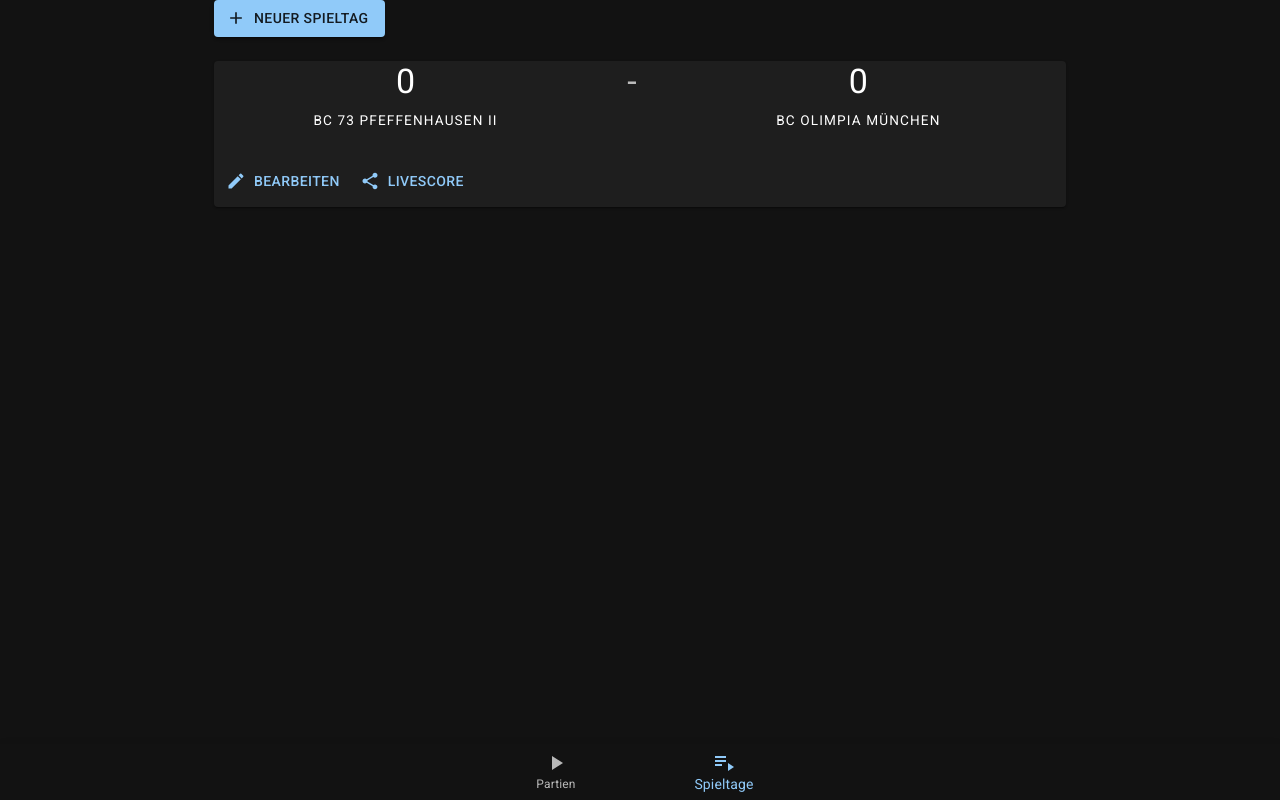
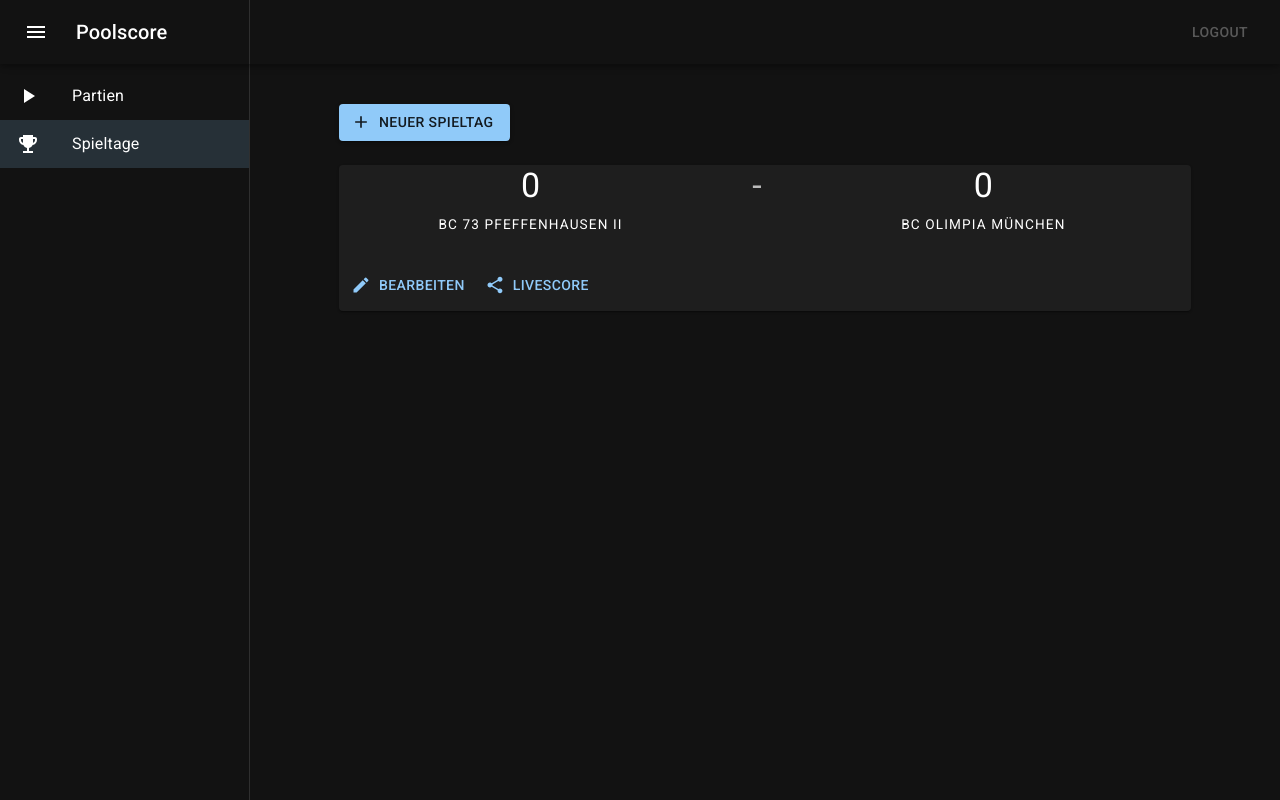
Before and after one commit to sbutz/poolscore, a React (Create React App) app: page /matchdays in a window 1280 px wide. Built offline with nearby package versions, Linux system fonts and the light colour scheme; no server answers; sample sign-in values are in the browser's storage.

Commit message:
Add Drawer Menu

```diff
--- a/src/views/MainLayout.tsx
+++ b/src/views/MainLayout.tsx
@@ -1,40 +1,90 @@
-import { PlayArrow, PlaylistPlay } from '@mui/icons-material';
+import { EmojiEvents, Menu, PlayArrow } from '@mui/icons-material';
 import {
-  BottomNavigation, BottomNavigationAction, Container, Paper, Stack,
+  AppBar, IconButton, Toolbar, Typography, Container, Drawer, Box, List, ListItem, ListItemButton,
+  ListItemIcon, ListItemText, useTheme, useMediaQuery,
+  Button,
 } from '@mui/material';
+import { useState } from 'react';
 import { Link, Outlet, useLocation } from 'react-router-dom';
 
-const routes : { [path: string]: number } = {
-  '/games': 0,
-  '/matchdays': 1,
-};
+function DrawerListItem(text: string, icon: React.ReactNode, link: string) {
+  const location = useLocation();
+  return (
+    <ListItem key={text} disablePadding>
+      <ListItemButton component={Link} to={link} selected={location.pathname === link}>
+        <ListItemIcon>
+          {icon}
+        </ListItemIcon>
+        <ListItemText primary={text} />
+      </ListItemButton>
+    </ListItem>
+  );
+}
 
-function NavBar() {
-  const location = useLocation();
-  const value = routes[location.pathname] || 0;
+interface MainDrawerProps {
+  open: boolean;
+  toggleDrawer: (open: boolean) => void;
+}
+function MainDrawer({ open, toggleDrawer } : MainDrawerProps) {
+  const theme = useTheme();
+  const isDesktop = useMediaQuery(theme.breakpoints.up('md'));
 
   return (
-    <Paper
+    <Drawer
+      open={open}
+      onClose={() => { toggleDrawer(false); }}
+      variant={isDesktop ? 'permanent' : 'temporary'}
       sx={{
-        position: 'fixed', bottom: 0, left: 0, right: 0,
+        width: 250,
+        flexShrink: 0,
+        '& .MuiDrawer-paper': {
+          width: 250,
+          boxSizing: 'border-box',
+        },
       }}
-      elevation={3}
     >
-      <BottomNavigation showLabels value={value}>
-        <BottomNavigationAction label="Partien" icon={<PlayArrow />} component={Link} to="/games" />
-        <BottomNavigationAction label="Spieltage" icon={<PlaylistPlay />} component={Link} to="/matchdays" />
-      </BottomNavigation>
-    </Paper>
+      <Toolbar />
+      <List>
+        {DrawerListItem('Partien', <PlayArrow />, '/games')}
+        {DrawerListItem('Spieltage', <EmojiEvents />, '/matchdays')}
+      </List>
+    </Drawer>
   );
 }
 
 export default function MainLayout() {
+  const theme = useTheme();
+  const [openDrawer, setDrawerOpen] = useState(false);
+
   return (
-    <Stack height="100vh">
+    <Box sx={{ display: 'flex' }}>
+      <AppBar
+        position="fixed"
+        color="transparent"
+        sx={{ zIndex: theme.zIndex.drawer + 1 }}
+      >
+        <Toolbar>
+          <IconButton
+            size="large"
+            edge="start"
+            sx={{ mr: 2 }}
+            onClick={() => { setDrawerOpen(!openDrawer); }}
+          >
+            <Menu />
+          </IconButton>
+          <Typography variant="h6" component="div" sx={{ flexGrow: 1 }}>
+            Poolscore
+          </Typography>
+          <Button disabled>
+            Logout
+          </Button>
+        </Toolbar>
+      </AppBar>
+      <MainDrawer open={openDrawer} toggleDrawer={setDrawerOpen} />
       <Container maxWidth="md">
+        <Toolbar sx={{ mb: 5 }} />
         <Outlet />
       </Container>
-      <NavBar />
-    </Stack>
+    </Box>
   );
 }
```
